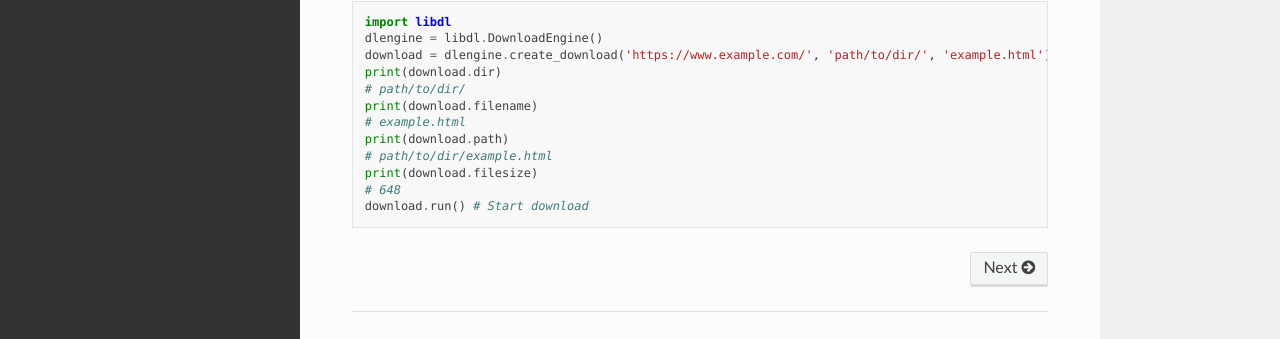
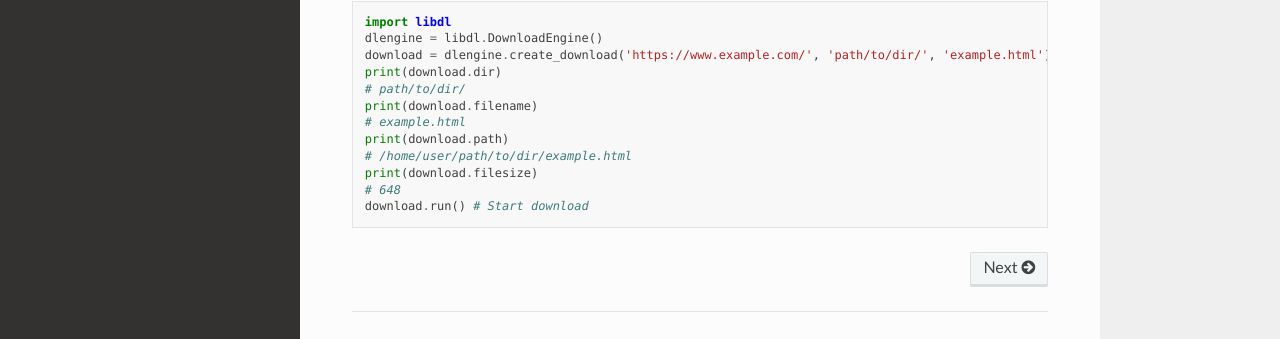
Before and after one commit to salahbsmdz/libdl, a Sphinx documentation site: the page built from docs/source/index.rst, in a window 1280 px wide and 1139 px high. Shown: the part 722-1061 px from the top of the window. Built offline with Sphinx 7.4.7 and the Read the Docs theme 2.0.0, drawn with Linux system fonts in a browser that asks for light colours.

Commit message:
Fix usage example

```diff
--- a/README.rst
+++ b/README.rst
@@ -20,7 +20,7 @@ Usage
    print(download.filename)
    # example.html
    print(download.path)
-   # path/to/dir/example.html
+   # /home/user/path/to/dir/example.html
    print(download.filesize)
    # 648
    download.run() # Start download
--- a/docs/source/index.rst
+++ b/docs/source/index.rst
@@ -40,7 +40,7 @@ Usage
    print(download.filename)
    # example.html
    print(download.path)
-   # path/to/dir/example.html
+   # /home/user/path/to/dir/example.html
    print(download.filesize)
    # 648
    download.run() # Start download
```
